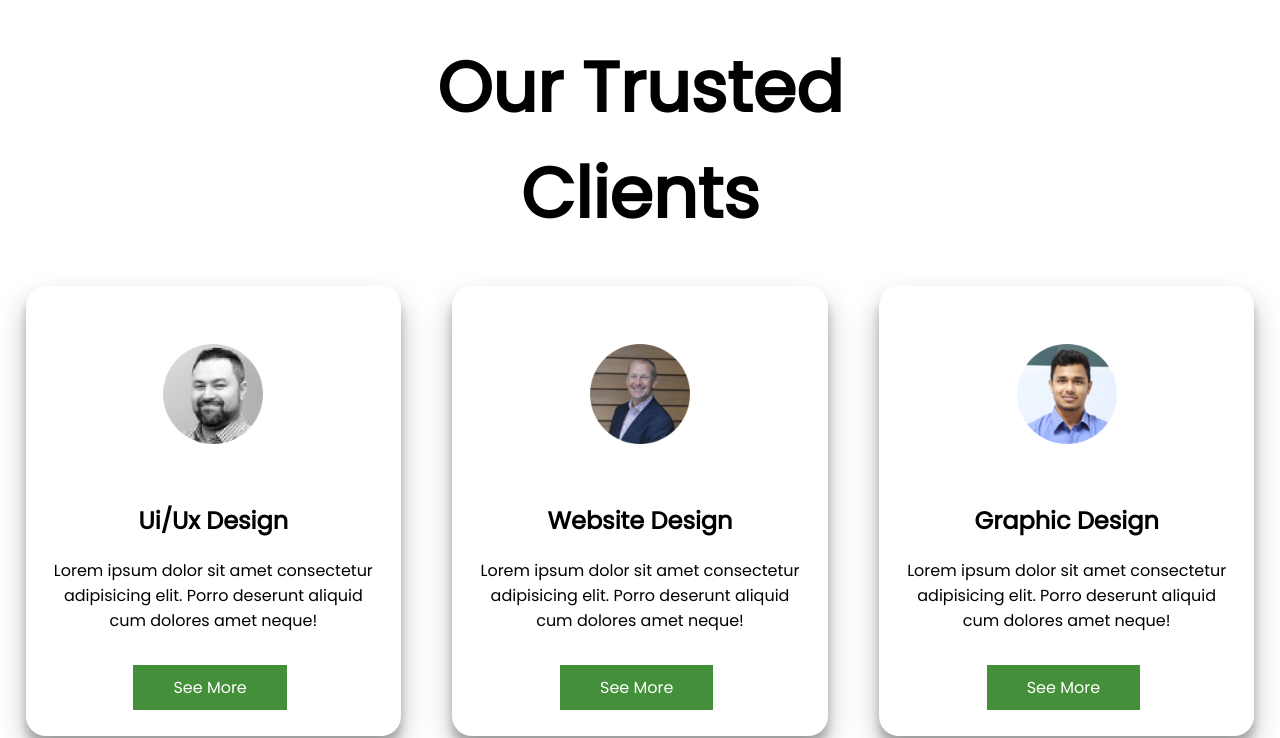
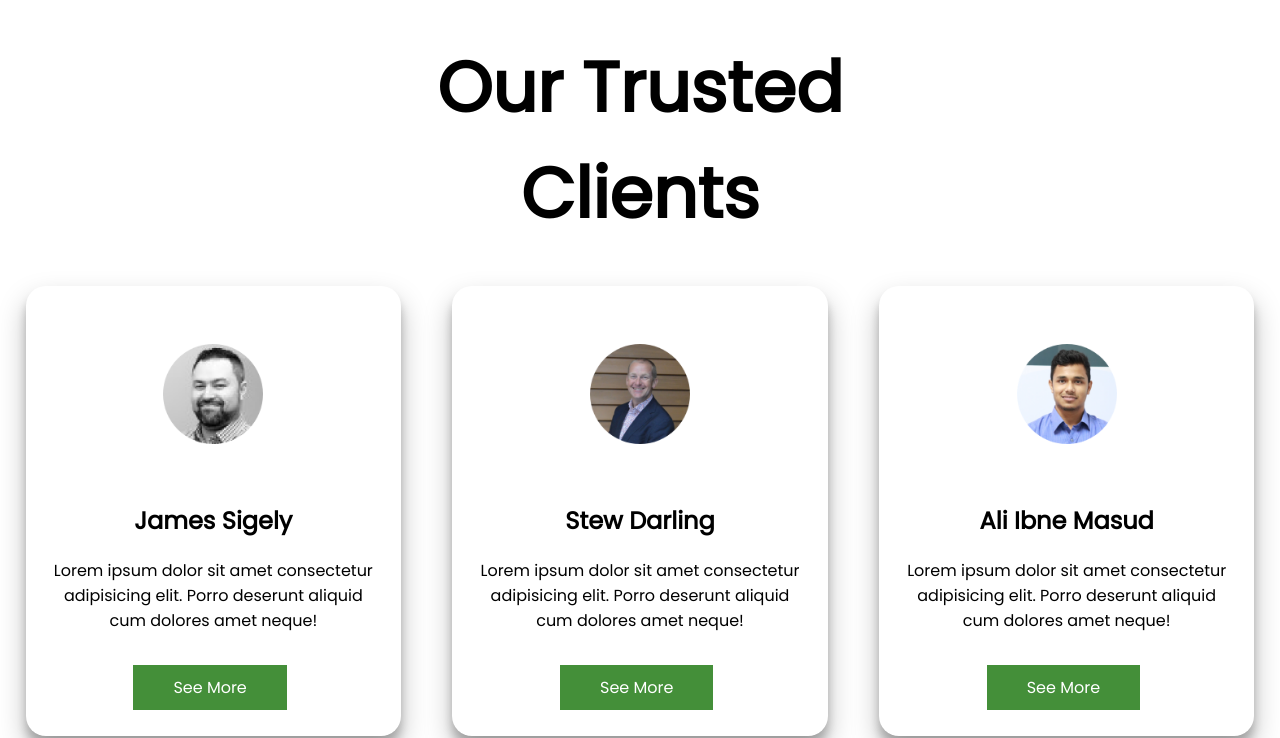
Before and after one commit to aliibnemasud/developer-portfolio, a plain HTML site: page index.html in a window 1280 px wide. Shown: the part 1960-2698 px from the top of the page. Drawn offline with Linux system fonts and the light colour scheme.

Commit message:
final final

```diff
--- a/index.html
+++ b/index.html
@@ -37,7 +37,7 @@
         <div class="flexible-container">
             <div class="box">
                 <img src="img/icon1.png" alt="">
-                <h2>Website Design</h2>
+                <h2>Ui/Ux Design</h2>
                 <p>Lorem ipsum dolor sit amet consectetur adipisicing elit. Porro deserunt aliquid cum dolores amet neque!</p>
                 <a class="cta-btn" href="#">See More</a>
             </div>
@@ -49,7 +49,7 @@
             </div>
             <div class="box">
                 <img src="img/icon3.png" alt="">
-                <h2>Website Design</h2>
+                <h2>Graphic Design</h2>
                 <p>Lorem ipsum dolor sit amet consectetur adipisicing elit. Porro deserunt aliquid cum dolores amet neque!</p>
                 <a class="cta-btn" href="#">See More</a>
             </div>
@@ -78,19 +78,19 @@
         <div class="flexible-container">
             <div class="box">
                 <img src="img/a.png" alt="">
-                <h2>Ui/Ux Design</h2>
+                <h2>James Sigely</h2>
                 <p>Lorem ipsum dolor sit amet consectetur adipisicing elit. Porro deserunt aliquid cum dolores amet neque!</p>
                 <a class="cta-btn" href="#">See More</a>
             </div>
             <div class="box">
                 <img src="img/s.png" alt="">
-                <h2>Website Design</h2>
+                <h2>Stew Darling</h2>
                 <p>Lorem ipsum dolor sit amet consectetur adipisicing elit. Porro deserunt aliquid cum dolores amet neque!</p>
                 <a class="cta-btn" href="#">See More</a>
             </div>
             <div class="box">
                 <img src="img/m.png" alt="">
-                <h2>Graphic Design</h2>
+                <h2>Ali Ibne Masud</h2>
                 <p>Lorem ipsum dolor sit amet consectetur adipisicing elit. Porro deserunt aliquid cum dolores amet neque!</p>
                 <a class="cta-btn" href="#">See More</a>
             </div>
```
